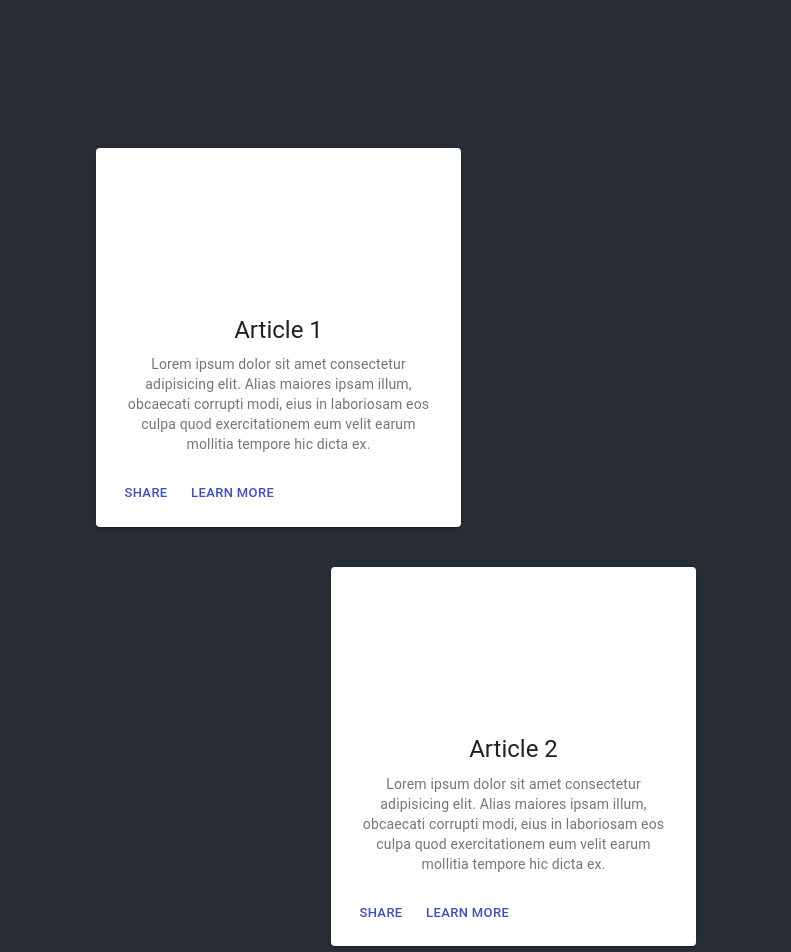
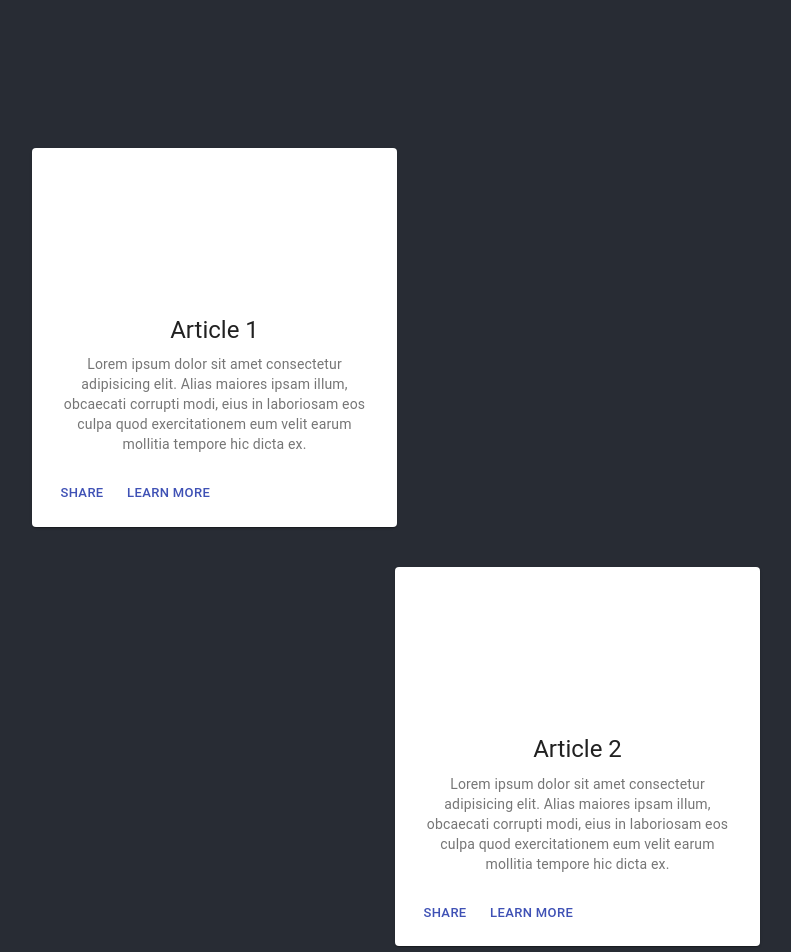
Before and after one commit to Prometheus59/Lucid-Platform, a React (Create React App) app: page / in a window 1280 px wide. Shown: the part 720-1672 px from the top of the page, without its empty margins (244-1035 px from the left). Built offline with nearby package versions, Linux system fonts and the light colour scheme.

Commit message:
Changing styles

```diff
--- a/src/Components/MediaCard.js
+++ b/src/Components/MediaCard.js
@@ -22,9 +22,8 @@ const useStyles = makeStyles({
 export default function MediaCard(props) {
   const classes = useStyles();
 
-
   return (
-    <Card className={classes.card} >
+    <Card className={classes.card}>
       <CardActionArea>
         <CardMedia
           className={classes.media}
--- a/src/Mainpage/Mainpage.css
+++ b/src/Mainpage/Mainpage.css
@@ -12,16 +12,16 @@
 
 .left-media-card {
   align-self: flex-start;
-    margin-left: 25%;
+  margin-left: 20%;
 }
 
 .right-media-card {
   align-self: flex-end;
-    margin-right: 25%;
+  margin-right: 20%;
 }
 
 .box {
-    border: 4px solid #7C7C7C;
+  border: 4px solid #7c7c7c;
   background-color: #282c34;
 
   color: white;
```
Also changed, not shown: 1 other file (tests, documents, lock files or other folders). Lines whose indentation alone changed are shown as unchanged.
